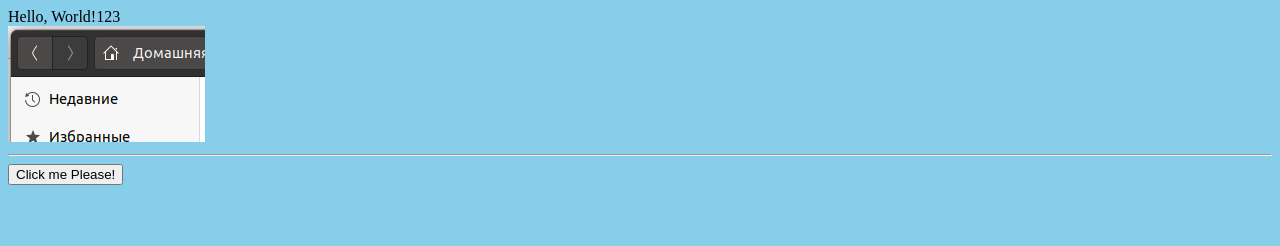
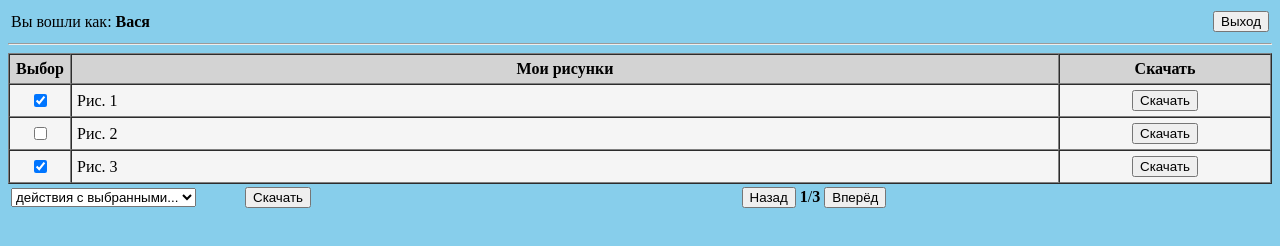
Before and after one commit to YHNRH/up01web, a website: page static/index.html in a window 1280 px wide. Drawn offline with Linux system fonts and the light colour scheme.

Commit message:
Сверстали макет будущей основной страницы веб-приложения. 	изменено:      static/css/style.css 	изменено:      static/index.html

```diff
--- a/static/css/style.css
+++ b/static/css/style.css
@@ -1,3 +1,46 @@
 body {
 	background-color: skyblue;
+	min-width: 620px;
 }
+
+#main-menu, #list-table {
+	width: 100%;
+}
+
+#main-menu #btn-col {
+	text-align: right;
+}
+
+#list-table .c1 {
+	width: 50px;
+	text-align: center;
+}
+
+#list-table .c3 {
+	width: 200px;
+	text-align: center;
+}
+
+#list-table thead {
+    background-color: lightgray;
+}
+
+#list-table tbody {
+    background-color: whitesmoke;
+}
+
+#table-menu{
+	width: 100%;
+}
+
+#table-menu .c1 {
+	width: 230px;
+}
+
+#table-menu .c2 {
+	width: 110px;
+}
+
+#table-menu .c3 {
+	text-align: center;
+}
--- a/static/index.html
+++ b/static/index.html
@@ -7,12 +7,66 @@
 	<meta charset="utf-8">
 </head>
 <body>
-Hello, World!123
-<br/>
-<img src="/images/pic1.png">
+
+<table id="main-menu">
+	<tbody>
+		<tr>
+			<td>Вы вошли как: <b>Вася</b></td>
+			<td id="btn-col"><button>Выход</button></td>
+		</tr>
+	</tbody>
+</table>
+
 <hr />
 
-<button onclick="onClickButton()">Click me Please!</button>
+<table id="list-table" border="1" cellpadding="5" cellspacing="0">
+	<thead>
+		<tr>
+			<th class="c1">Выбор</th>
+			<th class="c2">Мои&nbsp;рисунки</th>
+			<th class="c3">Скачать</th>
+		</tr>
+	</thead>
+	<tbody>
+		<tr>
+			<td class="c1"><input type="checkbox" checked="checked" name="" title="выберите для действия"></td>
+			<td>Рис. 1</td>
+			<td class="c3"><button>Скачать</button></td>
+		</tr>
+		<tr>
+			<td class="c1"><input type="checkbox" name="" title="выберите для действия"></td>
+			<td>Рис. 2</td>
+			<td class="c3"><button>Скачать</button></td>
+		</tr>
+		<tr>
+			<td class="c1"><input type="checkbox" checked="checked" name="" title="выберите для действия"></td>
+			<td>Рис. 3</td>
+			<td class="c3"><button>Скачать</button></td>
+		</tr>
+	</tbody>
+</table>
+
+<table id="table-menu">
+	<tbody>
+		<tr>
+			<td class="c1">
+				<select value="select">
+					<option value="select" selected="true">действия с выбранными...</option>
+					<option value="v1">Значение 1</option>
+					<option value="v2">Значение 2</option>
+					<option value="v3">Значение 3</option>
+				</select>
+			</td>
+			<td class="c2"><button>Скачать</button></td>
+			<td class="c3">
+				<button>Назад</button>
+				<b>1</b>/<b>3</b>
+				<button>Вперёд</button>
+			</td>
+		</tr>
+	</tbody>
+</table>
+
 
 </body>
 </html>
```
